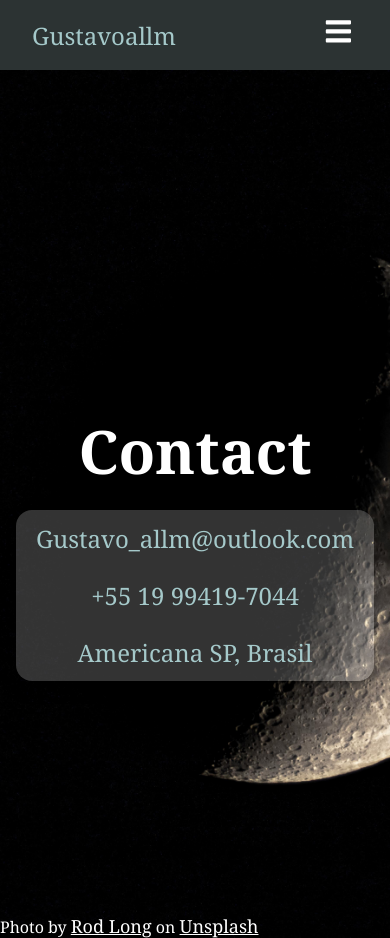
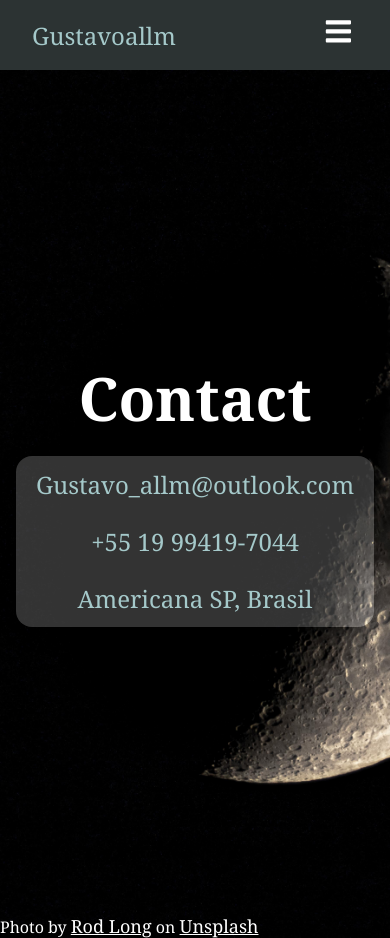
Before and after one commit to gustavoallm/reactport, a React (Create React App) app: page /contact in a window 390 px wide. Built offline with nearby package versions, Linux system fonts and the light colour scheme.

Commit message:
Responsive changes in contact page

```diff
--- a/src/pages/About/index.js
+++ b/src/pages/About/index.js
@@ -3,7 +3,7 @@ import { motion } from 'framer-motion';
 import { AiFillHtml5, AiFillGithub } from 'react-icons/ai';
 import { DiCss3, DiReact, DiGit, DiMsqlServer, DiFirebase, DiPhotoshop } from 'react-icons/di';
 import { IoLogoJavascript } from 'react-icons/io';
-import { SiMysql } from 'react-icons/si';
+import { SiMysql, SiBootstrap } from 'react-icons/si';
 
 function About() {
     return (
@@ -47,6 +47,13 @@ function About() {
                         </a>
                         <a href="https://reactjs.org/" target="_blank" rel="noreferrer">
                             <DiReact color="#A5C9CA" size={40} />
+                        </a>
+                        <a
+                            href="https://getbootstrap.com/docs/5.2/getting-started/introduction/"
+                            target="_blank"
+                            rel="noreferrer"
+                        >
+                            <SiBootstrap color="#A5C9CA" size={40} />
                         </a>
                         <a href="https://git-scm.com/" target="_blank" rel="noreferrer">
                             <DiGit color="#A5C9CA" size={40} />
--- a/src/pages/Contact/contact.css
+++ b/src/pages/Contact/contact.css
@@ -32,16 +32,15 @@
     color: #a5c9ca;
 }
 
+.title-contact {
+    font-size: 60px;
+    margin-bottom: 5%;
+}
+
 @media only screen and (max-width: 1024px) {
     .container-contact {
         margin: 0;
         align-items: center;
         justify-content: center;
     }
-
-    .title-contact,
-    .text {
-        margin-top: 5%;
-        margin-bottom: 5%;
-    }
 }
--- a/src/pages/Contact/index.js
+++ b/src/pages/Contact/index.js
@@ -11,7 +11,7 @@ function Contact() {
         >
             <div className="container-contact">
                 <div className="content-contact">
-                    <h1 className="title-home">Contact</h1>
+                    <h1 className="title-contact">Contact</h1>
                     <div className="contacts">
                         <a href="mailto:gustavo_allm@outlook.com">
                             <span>Gustavo_allm@outlook.com</span>
```
